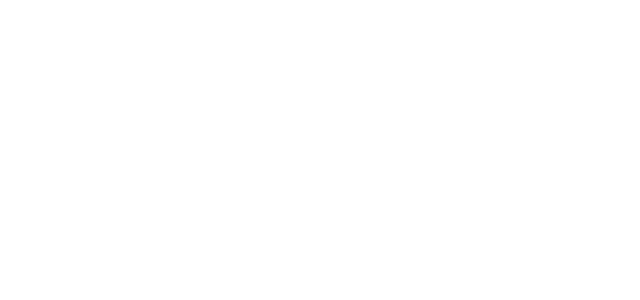
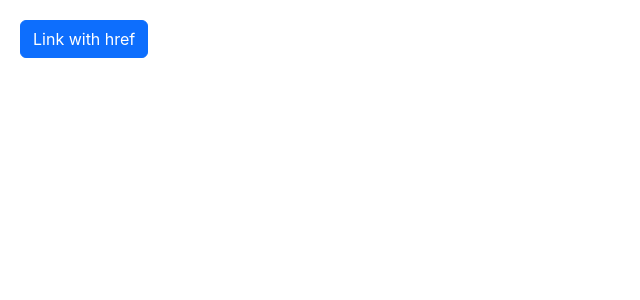
Before and after one commit to olena-diachenko/Diachenko_React-homeworks, a React (Create React App) app: page / in a window 1280 px wide. Shown: the top 300 px of the page, without its empty margins (0-640 px from the left). Built offline with nearby package versions, Linux system fonts and the light colour scheme.

Commit message:
hw-83 done

```diff
--- a/src/App.js
+++ b/src/App.js
@@ -1,8 +1,10 @@
+import Collapse from './components/Collapse.jsx'
 
 function App() {
+  const text = 'collapse me';
   return (
     <div className="App">
-
+      <Collapse text={text} opened={false}/>
     </div>
   );
 }
--- /dev/null
+++ b/src/components/Collapse.jsx
@@ -0,0 +1,47 @@
+import {Component} from "react";
+import cn from "classnames";
+
+class Collapse extends Component {
+
+    constructor(props) {
+        super(props);
+        this.state = {
+            opened: this.props.opened
+        }
+    }
+
+    onClickHandler = () => {
+        this.setState((state) => {
+            const {opened} = state;
+            return {opened: !opened}
+        })
+    }
+
+    render() {
+        const {text} = this.props;
+        const currentClass = cn("collapse", {
+            "show": this.state.opened
+        })
+
+        return (
+            <div>
+                <p>
+                    <a className="btn btn-primary" data-bs-toggle="collapse" href="#" role="button"
+                       aria-expanded={this.state.opened} onClick={this.onClickHandler}>Link with href</a>
+                </p>
+                <div className={currentClass}>
+                    <div className="card card-body">
+                        {text}
+                    </div>
+                </div>
+            </div>
+        )
+    }
+}
+
+Collapse.defaultProps = {
+    text: "Ku-ku :)",
+    opened: false
+}
+
+export default Collapse;
--- a/src/index.css
+++ b/src/index.css
@@ -1,5 +1,5 @@
 body {
-  margin: 0;
+  margin: 20px;
   font-family: -apple-system, BlinkMacSystemFont, 'Segoe UI', 'Roboto', 'Oxygen',
     'Ubuntu', 'Cantarell', 'Fira Sans', 'Droid Sans', 'Helvetica Neue',
     sans-serif;
```
